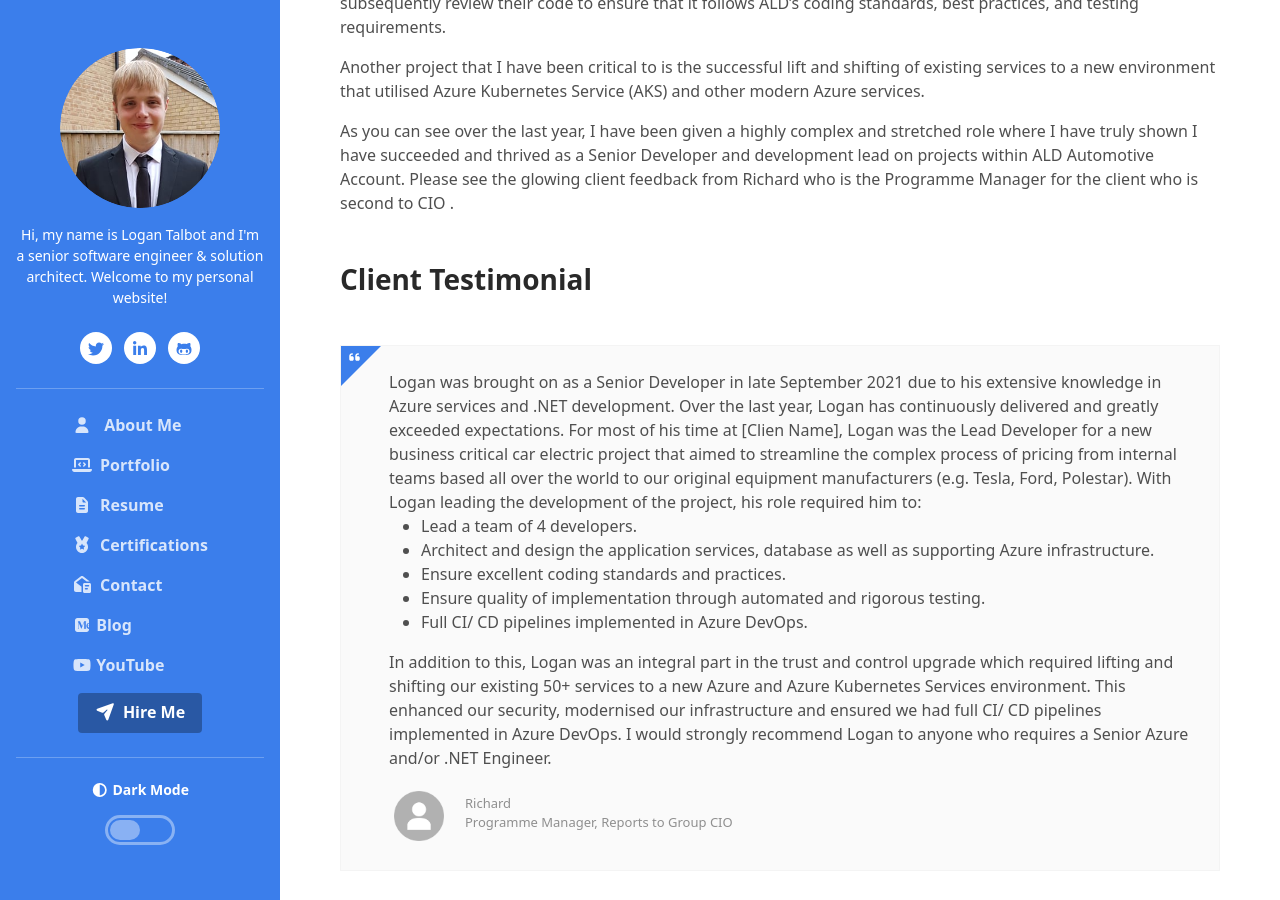
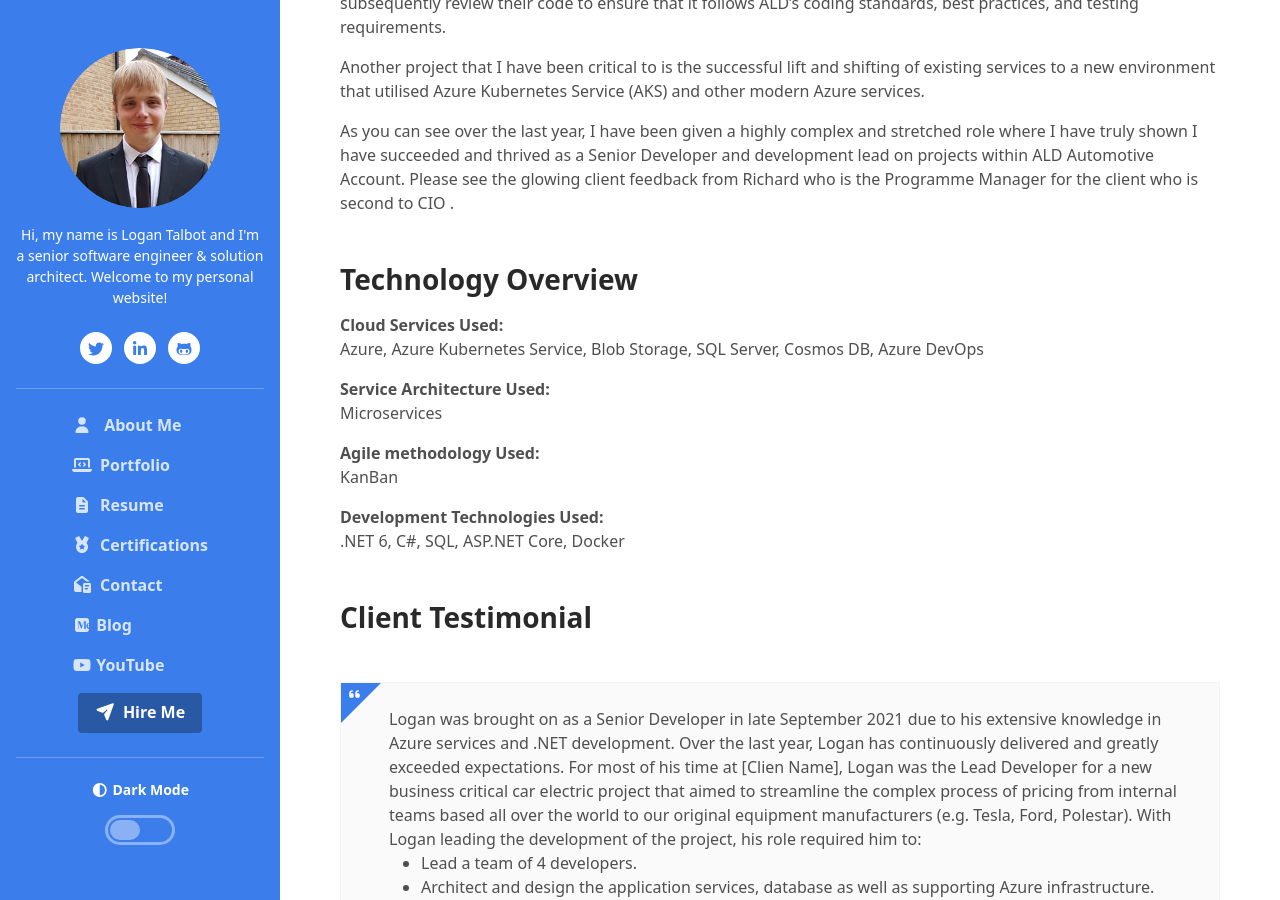
Before and after one commit to LoganDavidTalbot/logandavidtalbot.github.io, a Jekyll site: the page built from projects/automotive-project.html, in a window 1280 px wide and 900 px high, scrolled down 1101 px. Built offline with Jekyll 4.4.1, drawn with Linux system fonts in a browser that asks for light colours; nearby versions of some CDN libraries; library files that are not in the unit come from our copies.

Commit message:
Technology Overview to ALD

```diff
--- a/projects/automotive-project.html
+++ b/projects/automotive-project.html
@@ -53,6 +53,25 @@
 <!--//project-section-->
 
 <div class="project-section mb-5">
+	<h3 class="project-section-title mb-3">Technology Overview</h3>
+	<p>
+		<strong>Cloud Services Used:</strong><br/>
+		Azure, Azure Kubernetes Service, Blob Storage, SQL Server, Cosmos DB,
+		Azure DevOps
+	</p>
+	<p>
+		<strong>Service Architecture Used:</strong> <br/> Microservices
+	</p>
+	<p>
+		<strong>Agile methodology Used:</strong> <br/> KanBan
+	</p>
+	<p>
+		<strong>Development Technologies Used:</strong><br/>
+		.NET 6, C#, SQL, ASP.NET Core, Docker
+	</p>
+</div>
+
+<div class="project-section mb-5">
 	<h3 class="project-section-title mb-3">Client Testimonial</h3>
 </div>
 <!--//project-section-->
```
